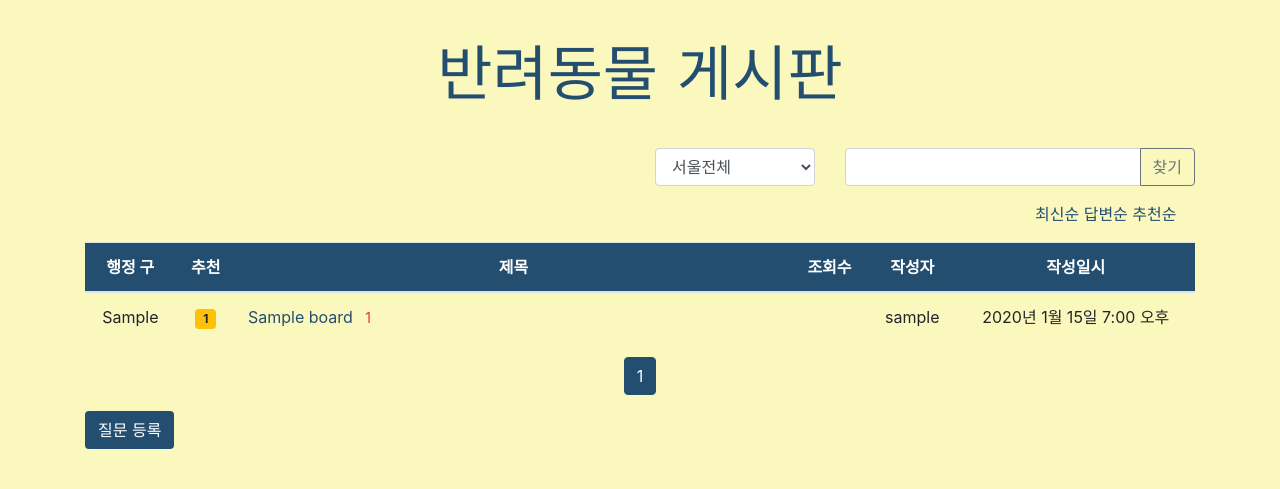
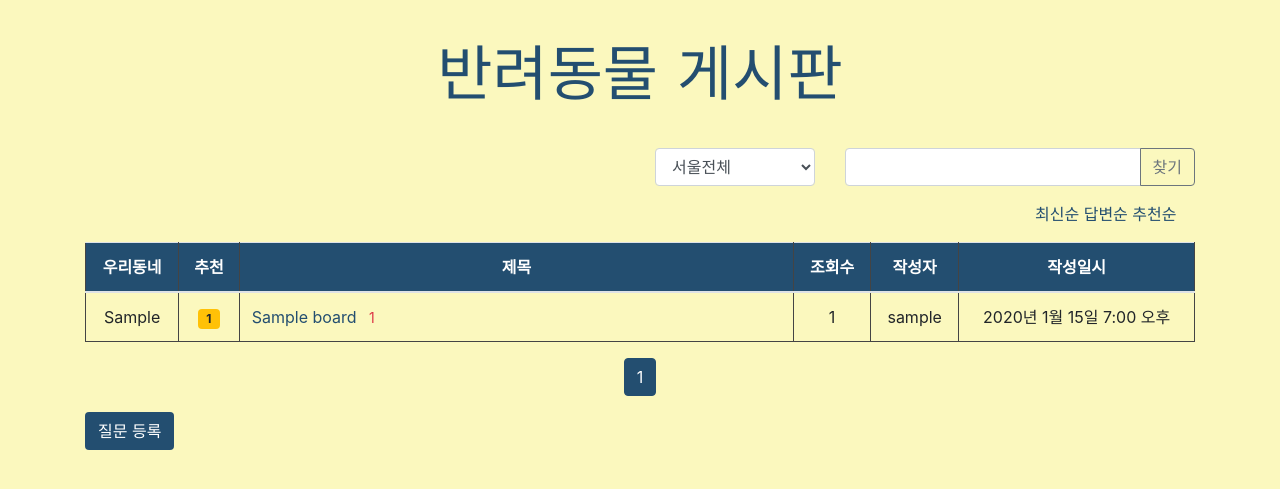
Before and after one commit to yong2sj/companion_animal, a Django app: page /board/ in a window 1280 px wide. Shown: the part 57-546 px from the top of the page. Run offline with Django 4.2, Linux system fonts and the light colour scheme; tables that the repository leaves empty hold one stand-in row (values such as "Sample post"); some libraries are stand-ins or nearby versions; some web fonts are replaced.

```diff
--- a/companion_animals/board/models.py
+++ b/companion_animals/board/models.py
@@ -40,10 +40,12 @@ class Board(models.Model):
     # 수정된 날짜 보여주기
     # black=True : form.is_valid()를 통한 폼 검사시 값이 없어도 됨
     update_date = models.DateTimeField(null=True, blank=True)
-
     # 추천수
     # ManyToManyField : 다대다
     voter = models.ManyToManyField(User, related_name="vote_board")
+    # 조회수
+    view_cnt = models.BigIntegerField(default=0)
+
 
 
 # 댓글
@@ -74,3 +76,11 @@ class Comment(models.Model):
     # 수정된 날짜 보여주기
     # black=True : form.is_valid()를 통한 폼 검사시 값이 없어도 됨
     update_date = models.DateTimeField(null=True, blank=True)
+
+
+class BoardCount(models.Model):
+    ip = models.CharField(max_length=30)
+    board = models.ForeignKey(Board, on_delete=models.CASCADE)
+
+    def __unicode__(self):
+        return self.ip
--- a/companion_animals/board/views/base_views.py
+++ b/companion_animals/board/views/base_views.py
@@ -1,7 +1,9 @@
 from django.shortcuts import render, get_object_or_404
 from django.core.paginator import Paginator
 from django.db.models import Q, Count
-from ..models import Board
+from ..models import Board, BoardCount
+from tools.utils import get_client_ip
+
 
 # 게시판 목록 조회
 def index(request):
@@ -67,21 +69,21 @@ def detail(request, board_id):
 
     ### 조회수 추가
     # 사용자 ip 가져오기
-    # ip = get_client_ip(request)
+    ip = get_client_ip(request)
 
-    # 찾은 ip가 QuestionCount 테이블에 있는지 확인
-    # cnt = QuestionCount.objects.filter(ip=ip, question=question).count()
+     # 찾은 ip가 BoardCount 테이블에 있는지 확인
+    cnt = BoardCount.objects.filter(ip=ip, board=board).count()
 
-    # if cnt == 0: # 조회수 증가
-    #     # 모델 생성
-    #     qc = QuestionCount(ip=ip, question=question)
-    #     # 저장
-    #     qc.save()
-    #     # question 테이블의 view_cnt 1 증가
-    #     if question.view_cnt:
-    #         question.view_cnt += 1
-    #     else:
-    #         question.view_cnt = 1
-    #     question.save()
+    if cnt == 0: # 조회수 증가
+        # 모델 생성
+        bc = BoardCount(ip=ip, board=board)
+        # 저장
+        bc.save()
+        # question 테이블의 view_cnt 1 증가
+        if board.view_cnt:
+            board.view_cnt += 1
+        else:
+            board.view_cnt = 1
+        board.save()
     context = {"board": board, "page": page, "keyword": keyword, "sort": sort}
     return render(request, "board/board_detail.html", context)
--- a/companion_animals/petmap/views.py
+++ b/companion_animals/petmap/views.py
@@ -9,6 +9,7 @@ def main(request):
 
     # html로 변환
     m = m._repr_html_()
+
     context = {
         'm':m
     }
--- a/companion_animals/static/css/mystyle.css
+++ b/companion_animals/static/css/mystyle.css
@@ -2,3 +2,14 @@
   border-top: dotted 1px #ddd;
   font-size: 0.7em;
 }
+
+.table {
+  width: 100%;
+  border: 1px solid #444444;
+  border-collapse: collapse;
+}
+
+th,
+td {
+  border: 1px solid #444444;
+}
--- a/companion_animals/templates/board/board_form.html
+++ b/companion_animals/templates/board/board_form.html
@@ -67,7 +67,7 @@
       <label for="content">내용</label>
       <textarea name="content" id="content" rows="10" class="form-control">{{form.content.value | default_if_none:''}}</textarea>
     </div>
-    <button type="submit" class="btn btn-primary">질문하기</button>
+    <button type="submit" class="btn" style="background-color: #234e70; color: white">질문하기</button>
   </form>
 </div>
 {% endblock content %}
--- a/companion_animals/templates/board/board_list.html
+++ b/companion_animals/templates/board/board_list.html
@@ -50,7 +50,7 @@
   <table class="table">
     <thead>
       <tr class="text-center" style="background-color:#234E70; color:white;">
-        <th>행정 구</th>
+        <th>우리동네</th>
         <th>추천</th>
         <th style='width:50%'>제목</th>
         <th>조회수</th>
@@ -78,7 +78,7 @@
             </a>
         </td>
         <td>{{ board.view_cnt }}</td>
-        <td>{{ board.nickname }}</td>
+        <td>{% if not board.nickname %}익명의 집사{% endif %}{{ board.nickname }}</td>
         <td>{{ board.create_date }}</td>
       </tr>
       {% endfor %}
--- a/companion_animals/templates/petmap/board_main.html
+++ b/companion_animals/templates/petmap/board_main.html
@@ -1,6 +1,6 @@
 {% extends 'base.html' %} {% load static %} {% block content %}
 <div class="container">
-  <div class="container mb-5 mt-5" style="padding-left: 5%">
+  <div class="container mb-5 mt-5" style="padding-left: 11%">
     <img src="{% static 'img/title.png' %}" alt="image" />
   </div>
   <div class="container mt-3 mb-3">{{m | safe}}</div>
```
Also changed, not shown: companion_animals/tools/utils.py (added, +12 -0 lines), companion_animals/board/migrations/0005_board_view_cnt_boardcount.py (added).
